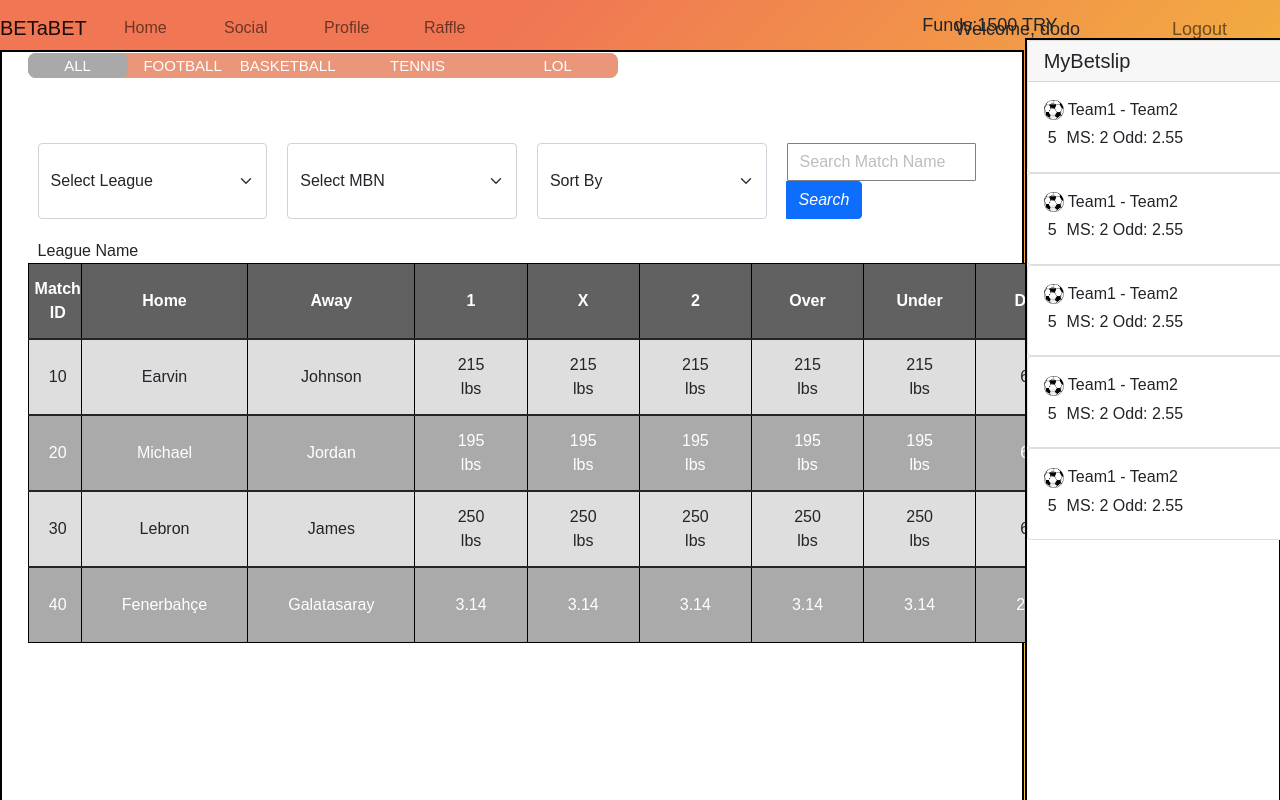
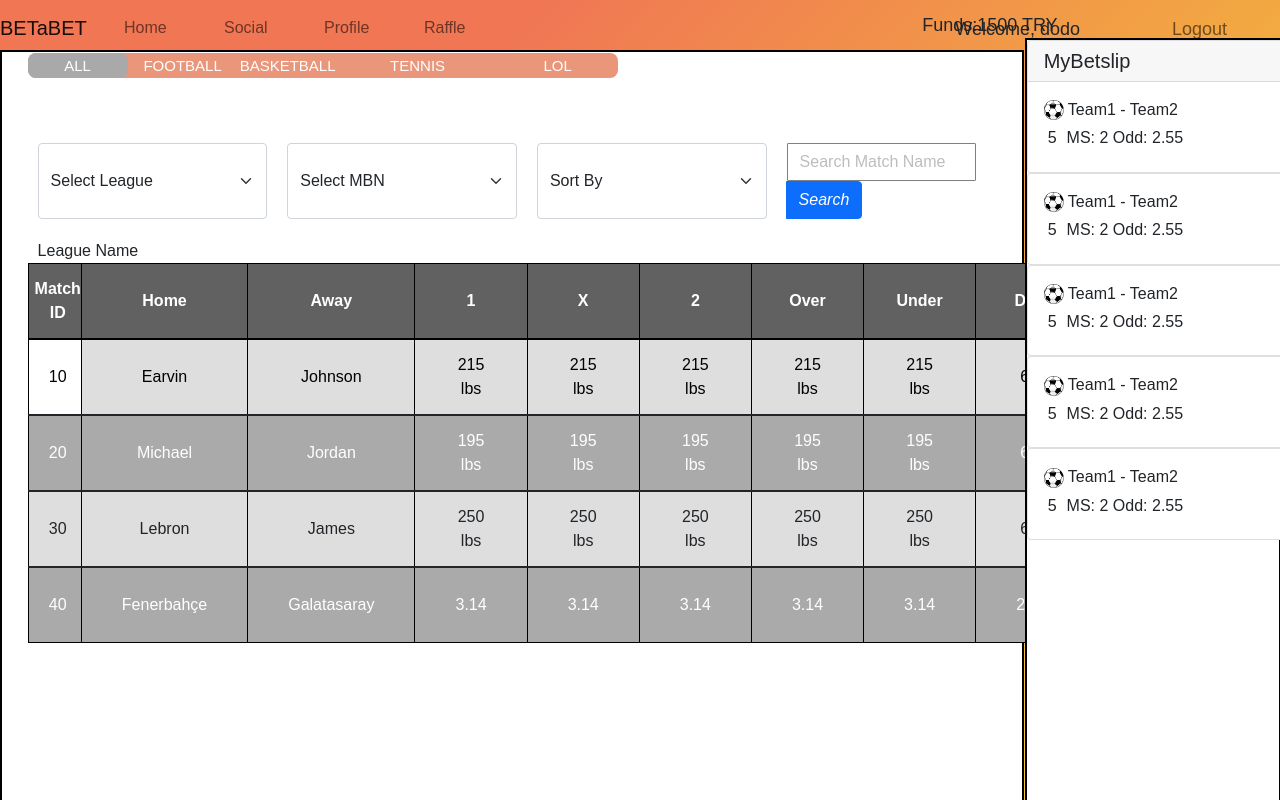
Before and after one commit to turgut-edis/SocialBettingProject, a React (Create React App) app in the folder redux-intro/: page /homepage in a window 1280 px wide. In both pictures the pointer is over the element "10". Shown: the top 800 px of the page. Built offline with nearby package versions, Linux system fonts and the light colour scheme.

Commit message:
hover color change added

```diff
--- a/redux-intro/src/components/csscomponents/homepage.css
+++ b/redux-intro/src/components/csscomponents/homepage.css
@@ -27,6 +27,16 @@ td {
 
 
 }
+td:hover {
+  background-color: #ffffff;
+  color: #000000;
+  cursor: pointer;
+}
+tr:hover {
+    background-color: #ffffff;
+    color: #000000;
+    cursor: pointer;
+  }
 
 th:first-child,
 tr:first-child {
@@ -43,6 +53,9 @@ tr:nth-child(odd) > td {
   background-color: #aaa;
   color: #fff;
 }
+tr:nth-child(odd) > td:hover {
+    background-color: rgb(0, 0, 0);
+  }
 
 tr > td.player-details:last-child {
   border: black;
```
